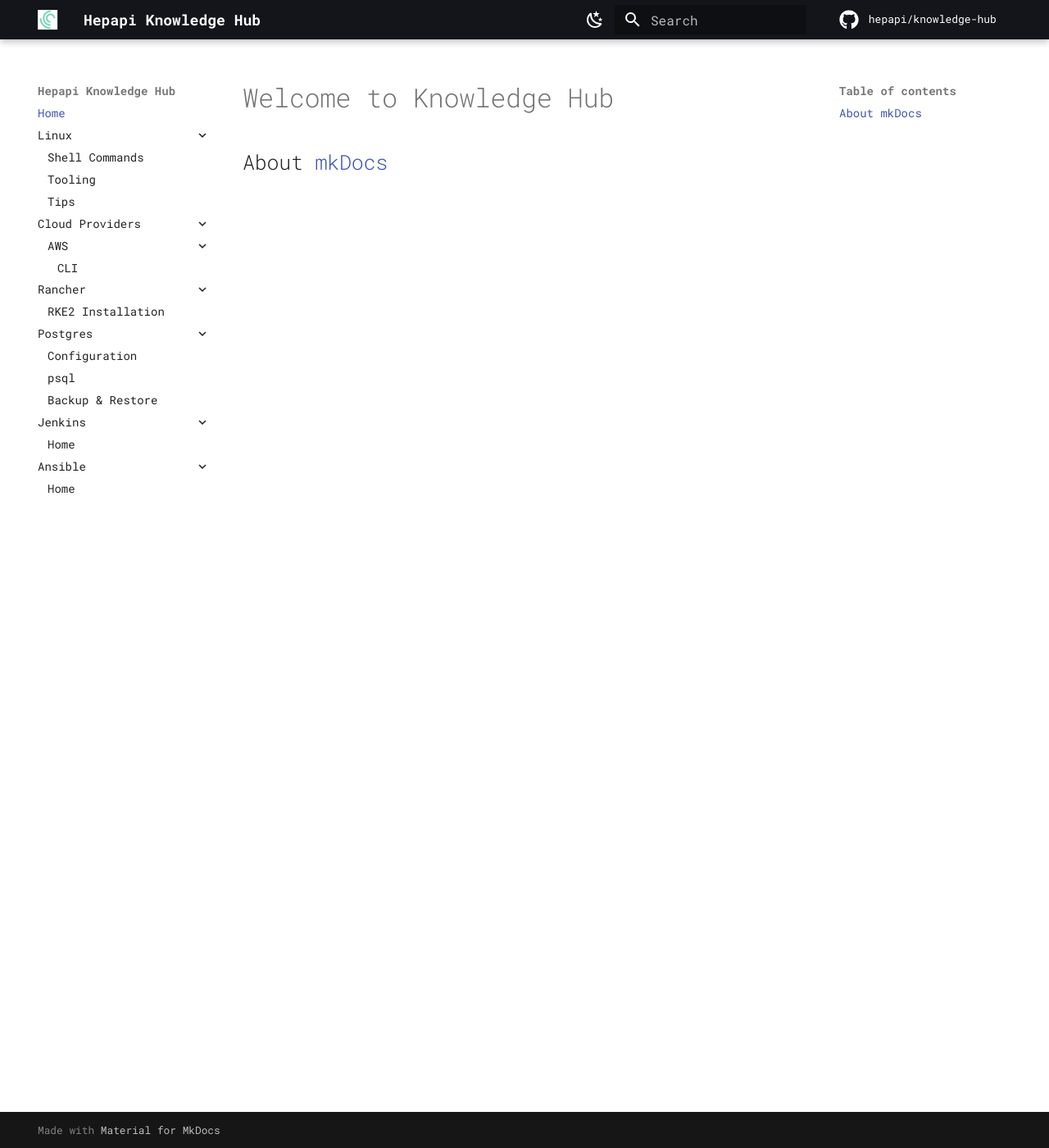
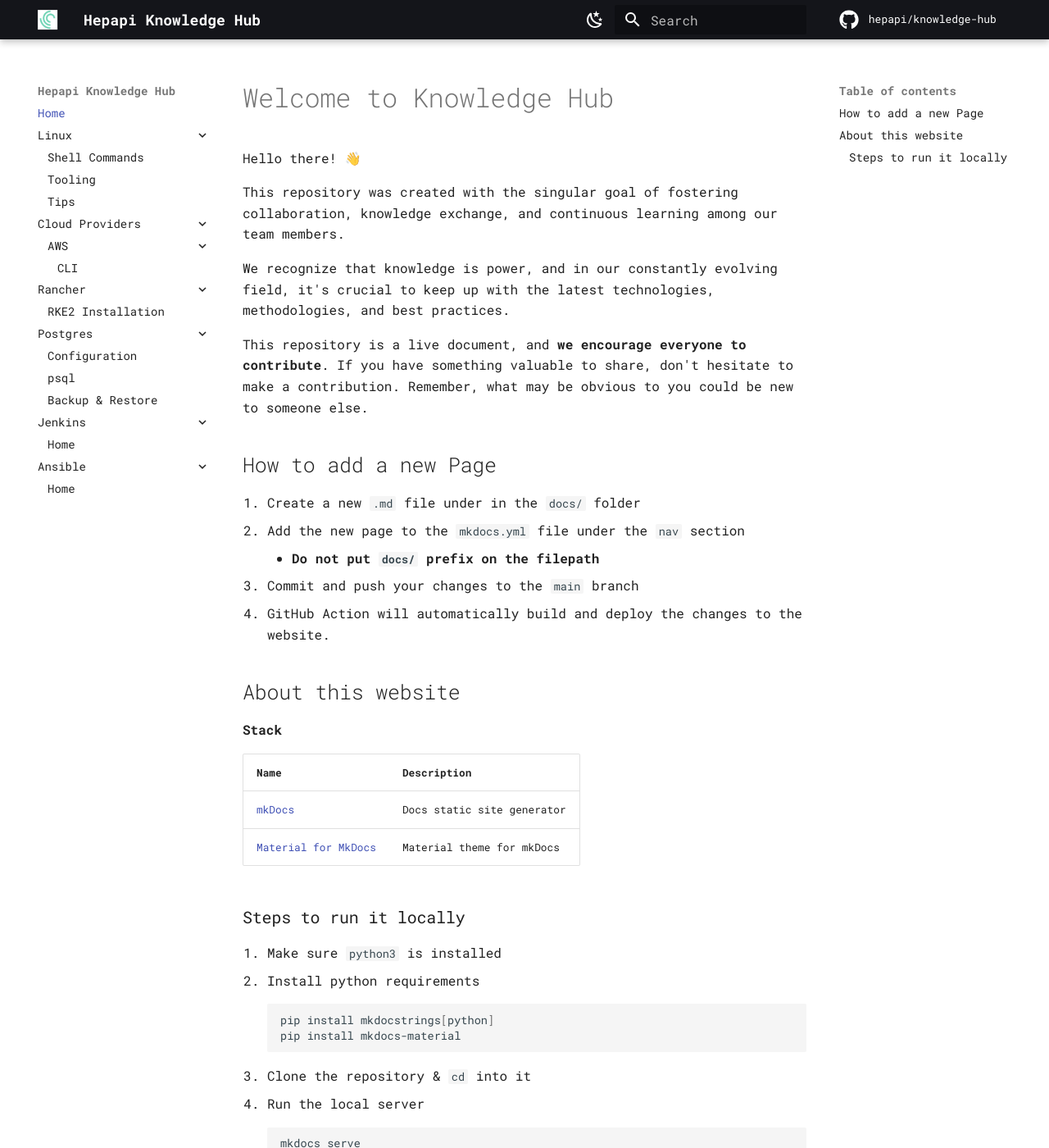
Before and after one commit to hepapi/knowledge-hub, an MkDocs documentation site: the page built from docs/index.md, in a window 1280 px wide and 1400 px high. Shown: the whole window at 82% size. Built offline with MkDocs 1.6.1 and Material for MkDocs 9.7.7, drawn with Linux system fonts in a browser that asks for light colours; comment, search, counter and statistics services are not loaded.

Commit message:
adding readme and index page

````diff
--- a/docs/index.md
+++ b/docs/index.md
@@ -1,6 +1,42 @@
 # Welcome to Knowledge Hub
 
+Hello there! 👋
+
+This repository was created with the singular goal of fostering collaboration, knowledge exchange, and continuous learning among our team members.
 
 
+We recognize that knowledge is power, and in our constantly evolving field, it's crucial to keep up with the latest technologies, methodologies, and best practices.
 
-## About [mkDocs](https://www.mkdocs.org/)
+
+This repository is a live document, and **we encourage everyone to contribute**. If you have something valuable to share, don't hesitate to make a contribution. Remember, what may be obvious to you could be new to someone else.
+
+## How to add a new Page
+
+1. Create a new `.md` file under in the `docs/` folder
+2. Add the new page to the `mkdocs.yml` file under the `nav` section
+    - **Do not put `docs/` prefix on the filepath**
+3. Commit and push your changes to the `main` branch
+4. GitHub Action will automatically build and deploy the changes to the website.
+
+
+## About this website
+
+**Stack**
+
+| Name | Description |
+| --- | --- |
+| [mkDocs](https://www.mkdocs.org/) | Docs static site generator  |
+| [Material for MkDocs](https://squidfunk.github.io/mkdocs-material/) | Material theme for mkDocs |
+
+### Steps to run it locally
+1. Make sure `python3` is installed
+1. Install python requirements
+    ```bash
+    pip install mkdocstrings[python]
+    pip install mkdocs-material
+    ```
+2. Clone the repository & `cd` into it
+3. Run the local server
+    ```bash
+    mkdocs serve
+    ```
````
Also changed, not shown: README.md (+42 -2 lines).
